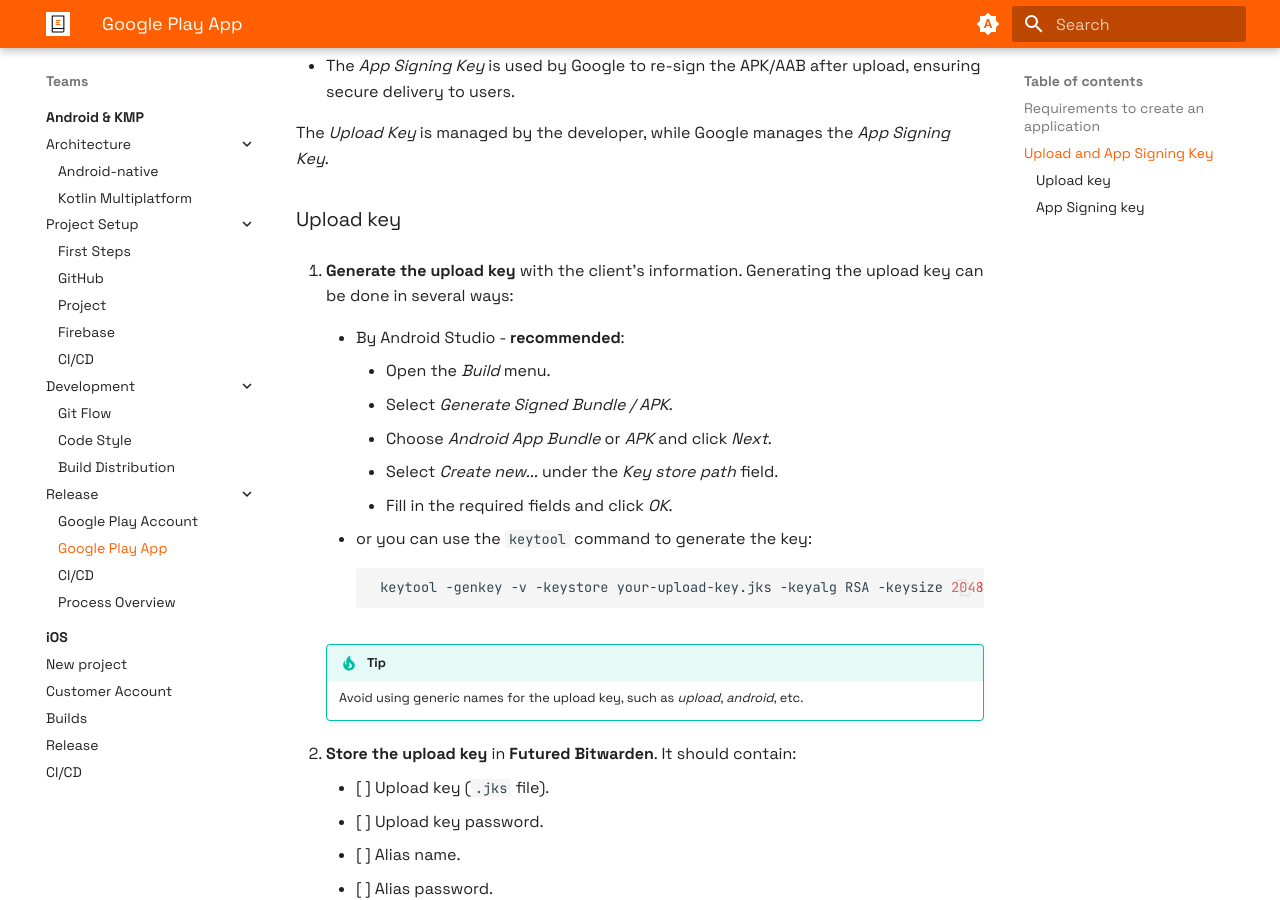
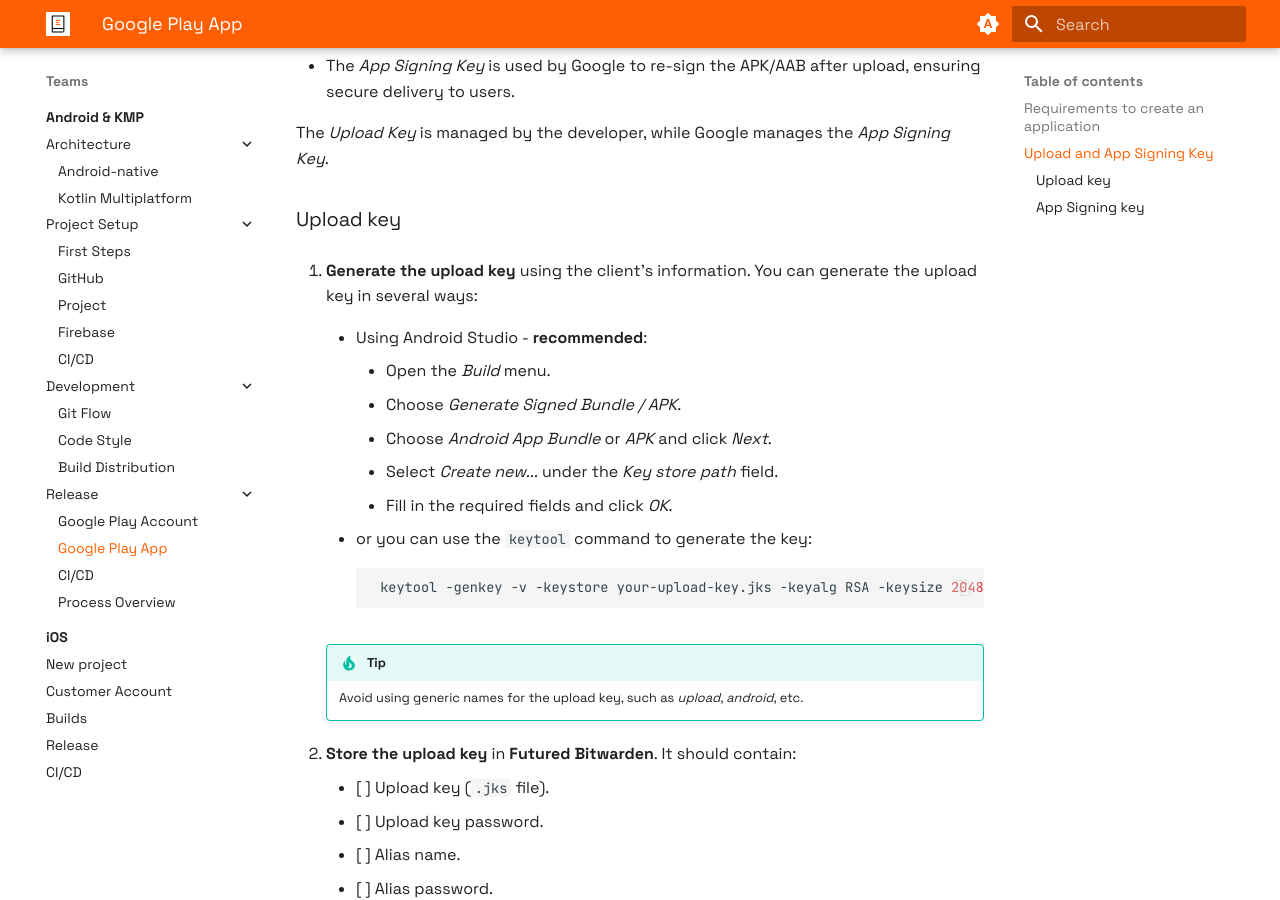
Before and after one commit to futuredapp/Engineering-Handbook, an MkDocs documentation site: the page built from docs/Teams/android/release/10_google_play_app.md, in a window 1280 px wide and 900 px high, scrolled down 1282 px. Built offline with MkDocs 1.6.1 and Material for MkDocs 9.7.7, drawn with Linux system fonts in a browser that asks for light colours.

Commit message:
Fix grammatical issues and improve copy-writing

```diff
--- a/docs/Teams/android/release/10_google_play_app.md
+++ b/docs/Teams/android/release/10_google_play_app.md
@@ -33,11 +33,11 @@
 
 ### Upload key
 
-1. **Generate the upload key** with the client's information. Generating the upload key can be done in several ways:
+1. **Generate the upload key** using the client's information. You can generate the upload key in several ways:
 
-    - By Android Studio - **recommended**:
+    - Using Android Studio - **recommended**:
         - Open the *Build* menu.
-        - Select *Generate Signed Bundle / APK*.
+        - Choose *Generate Signed Bundle / APK*.
         - Choose *Android App Bundle* or *APK* and click *Next*.
         - Select *Create new...* under the *Key store path* field.
         - Fill in the required fields and click *OK*.
```
Also changed, not shown: docs/Teams/android/release/00_google_play_account.md (+2 -2 lines).
